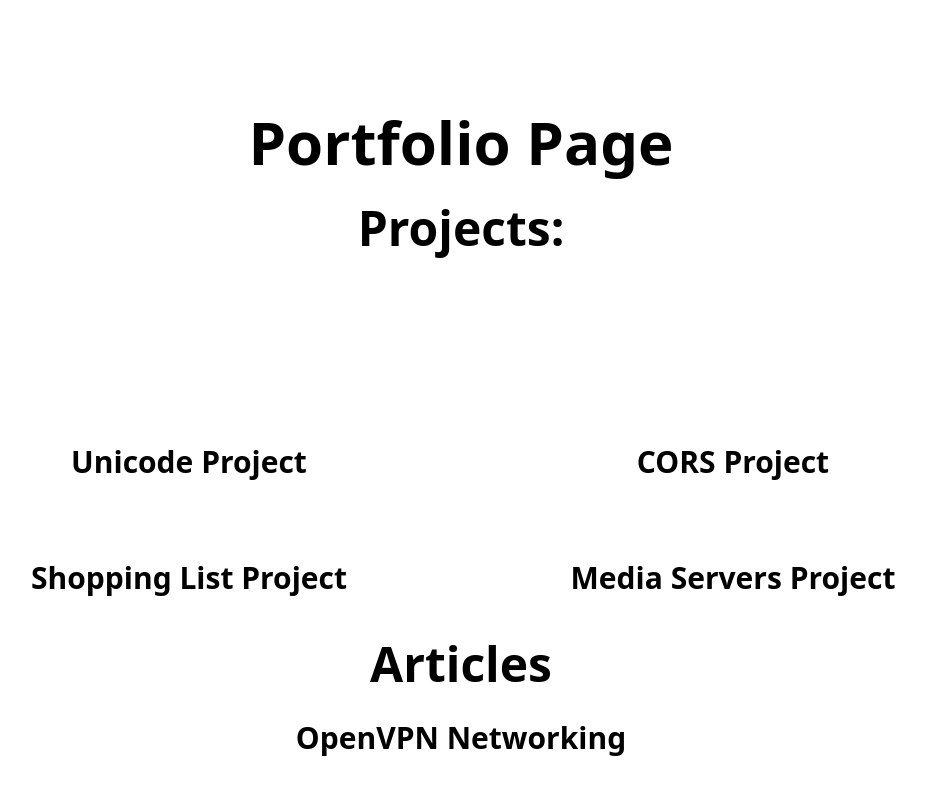
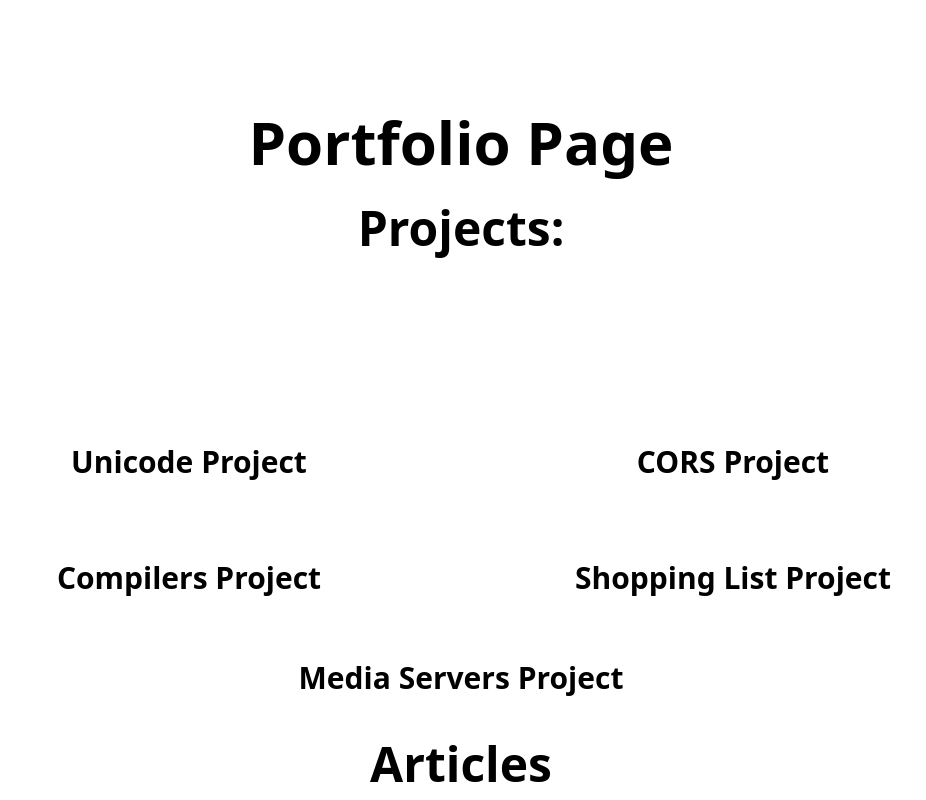
Before and after one commit to PranoSA/New-Portfolio-Site, a Next.js app: page / in a window 1280 px wide. Shown: the top 800 px of the page, without its empty margins (179-1105 px from the left). Built offline with nearby package versions, Linux system fonts and the light colour scheme.

Commit message:
Added Link To Compiler

```diff
--- a/src/app/page.tsx
+++ b/src/app/page.tsx
@@ -9,6 +9,7 @@ import './globals.css';
 
 import Image from 'next/image';
 import { useEffect, useRef, useState } from 'react';
+import Link from 'next/link';
 
 export default function Home() {
   const [openPanels, setPanels] = useState<boolean[]>([
@@ -219,6 +220,37 @@ export default function Home() {
           })}
         </div>
 
+
+        <div             onClick={() =>
+              setPanels([
+                ...openPanels.slice(0, 2),
+                !openPanels[2],
+                ...openPanels.slice(3),
+              ])
+            }
+        className="w-full md:w-1/2 p-20 pt-50 flex flex-wrap p-4 text-center min-h-20 cursor-pointer hover:bg-blue-100 hover:shadow-lg transform hover:scale-105 transition-all duration-200 ease-in-out">
+          <h1 className="w-full text-3xl font-bold">Compilers Project </h1>
+            <div className='w-full p-4 text-center'>
+                {openPanels[2] ? (
+                  <div className='w-full flex flex-wrap p-4 text-center'>
+                  <div className='w-2/3 p-5 text-center'>
+                      Expression Parser and Compiler That Builds a Stack representation,
+                      and Abstract Syntax Tree (AST) and a Parse Tree using Generated Grammar Rules.
+                      This user is allowed to generate their own grammar rules by specifying the precendence of operators and the associativity of operators.
+
+                  </div>
+                  <div className='w-full w-flex flex-wrap p-4 text-center'>
+                    <Link href="/compilers">
+                      <a>
+                      <button className='p-5 text-center bg-blue-200 rounded'> View Compiler App </button>
+                      </a>
+                  </Link>
+                  </div>
+                  </div>
+                ):null}
+            </div>
+        </div>
+
         <div className="w-full md:w-1/2 p-20 pt-50 flex flex-wrap p-4 text-center min-h-20 cursor-pointer hover:bg-blue-100 hover:shadow-lg transform hover:scale-105 transition-all duration-200 ease-in-out">
           <h1 className="w-full text-3xl font-bold">Shopping List Project</h1>
         </div>
```
